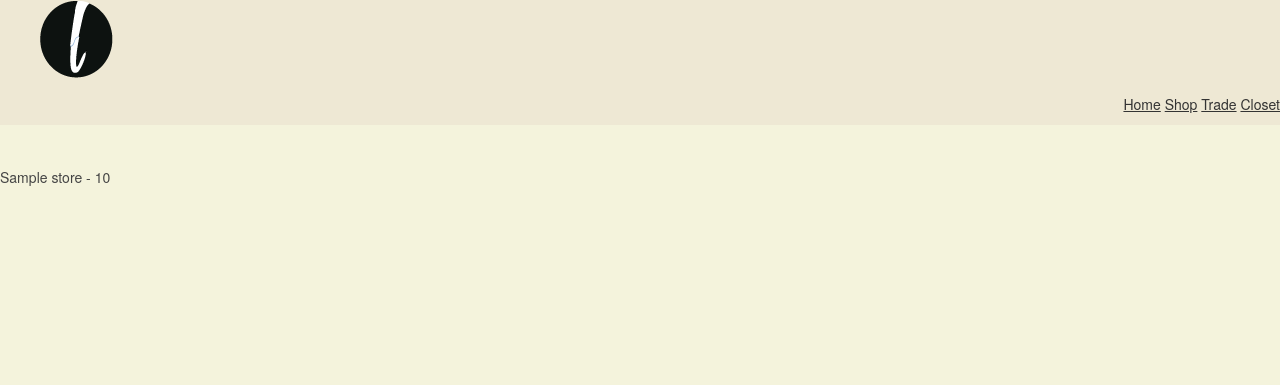
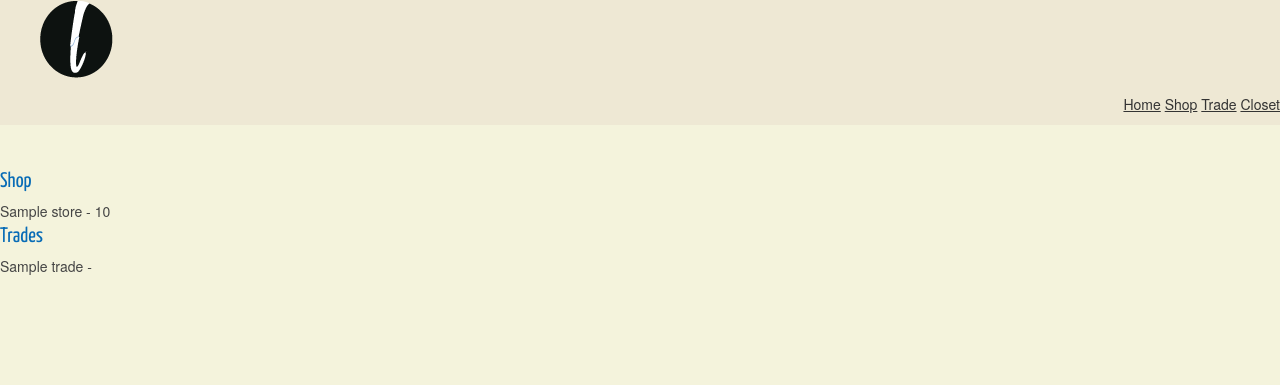
Before and after one commit to LyteiaHF1/Laced, a Flask app: page /home in a window 1280 px wide. Shown: the top 385 px of the page. Run offline with Flask 2, Linux system fonts and the light colour scheme; tables that the repository leaves empty or names only in its code hold one stand-in row (values such as "Sample post").

Commit message:
Home page data is printing
all data from database from shop and trade table is printing to home
screen --- still needs link to take to detail page and styling

```diff
--- a/Laced/app.py
+++ b/Laced/app.py
@@ -52,7 +52,12 @@
     #selects product, price and image form database
     cur.execute('select productName, price from store')
     data = cur.fetchall()
-    return render_template('home.html', pagedata = data)
+    #grabs trades from database
+    db = mysql.connector.connect(user='root', password='root', host='127.0.0.1', port='8889', database='Laced')
+    cur1 = db.cursor()
+    cur1.execute('select tradeName from trade')
+    tradedata = cur1.fetchall()
+    return render_template('home.html', pagedata = data, trade = tradedata)
 
 @app.route('/store')
 def shop():
--- a/Laced/templates/home.html
+++ b/Laced/templates/home.html
@@ -26,9 +26,18 @@
          <br />
          <br />
 
+            <h4>Shop</h4> <!--- temp heading just to show what db call is printing where -->
         {% for item in pagedata %}
          <div class="home">
-            {{item[0]}} - {{item[1]}}{{item[2]}}
+            {{item[0]}} - {{item[1]}}{{item[2]}} <br/>
+
+             <!--<a href=/cart type="submit" value="add"> Add to cart</a> -->
+             <!--- shows the items in pagedata -->
+
+        {% endfor %}
+             <h4>Trades</h4> <!--- temp heading just to show what db call is printing where -->
+             {% for item in trade %}
+                {{item[0]}} - {{item[1]}}
 
              <!--<a href=/cart type="submit" value="add"> Add to cart</a> -->
              <!--- shows the items in pagedata -->
```
